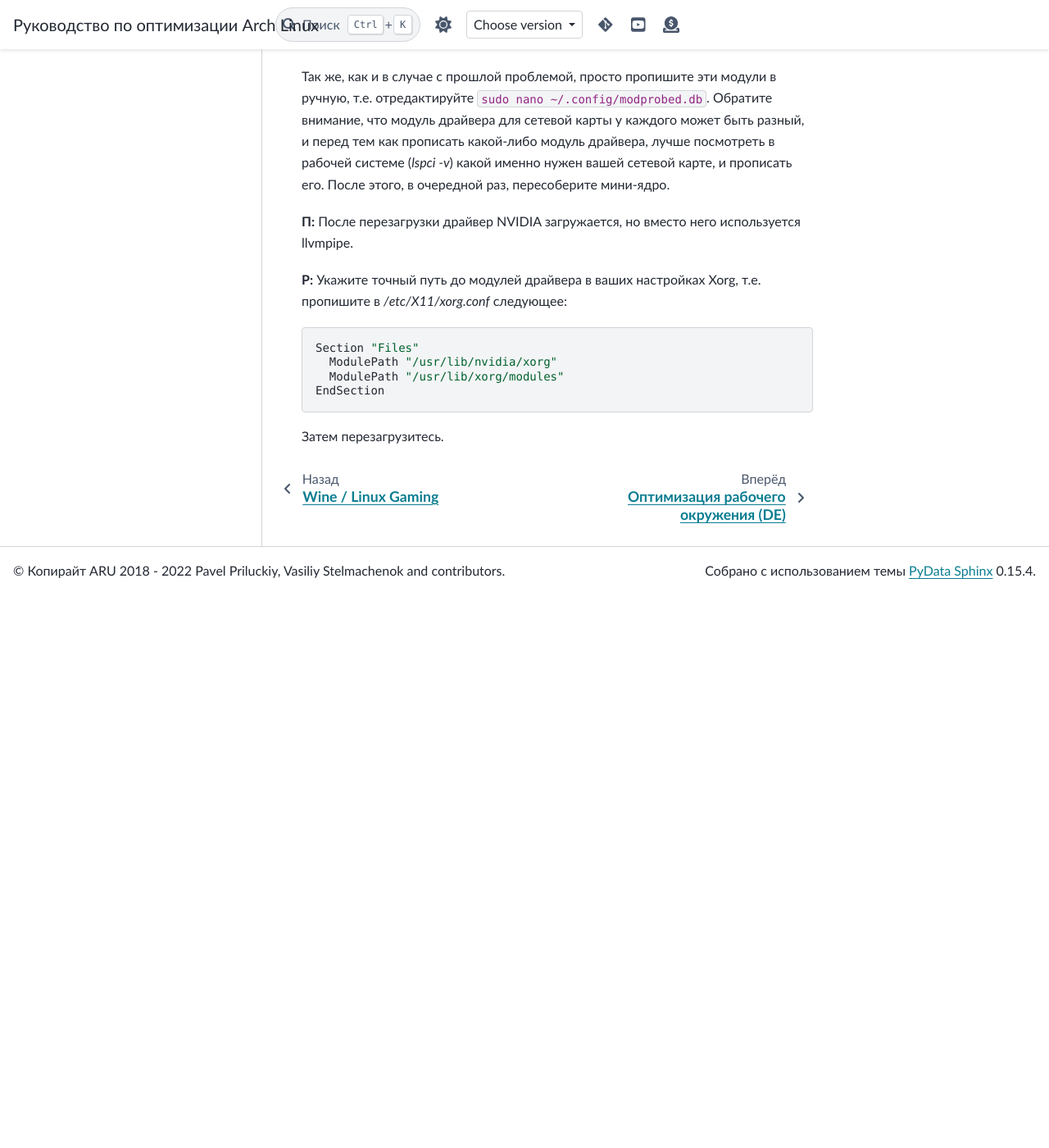
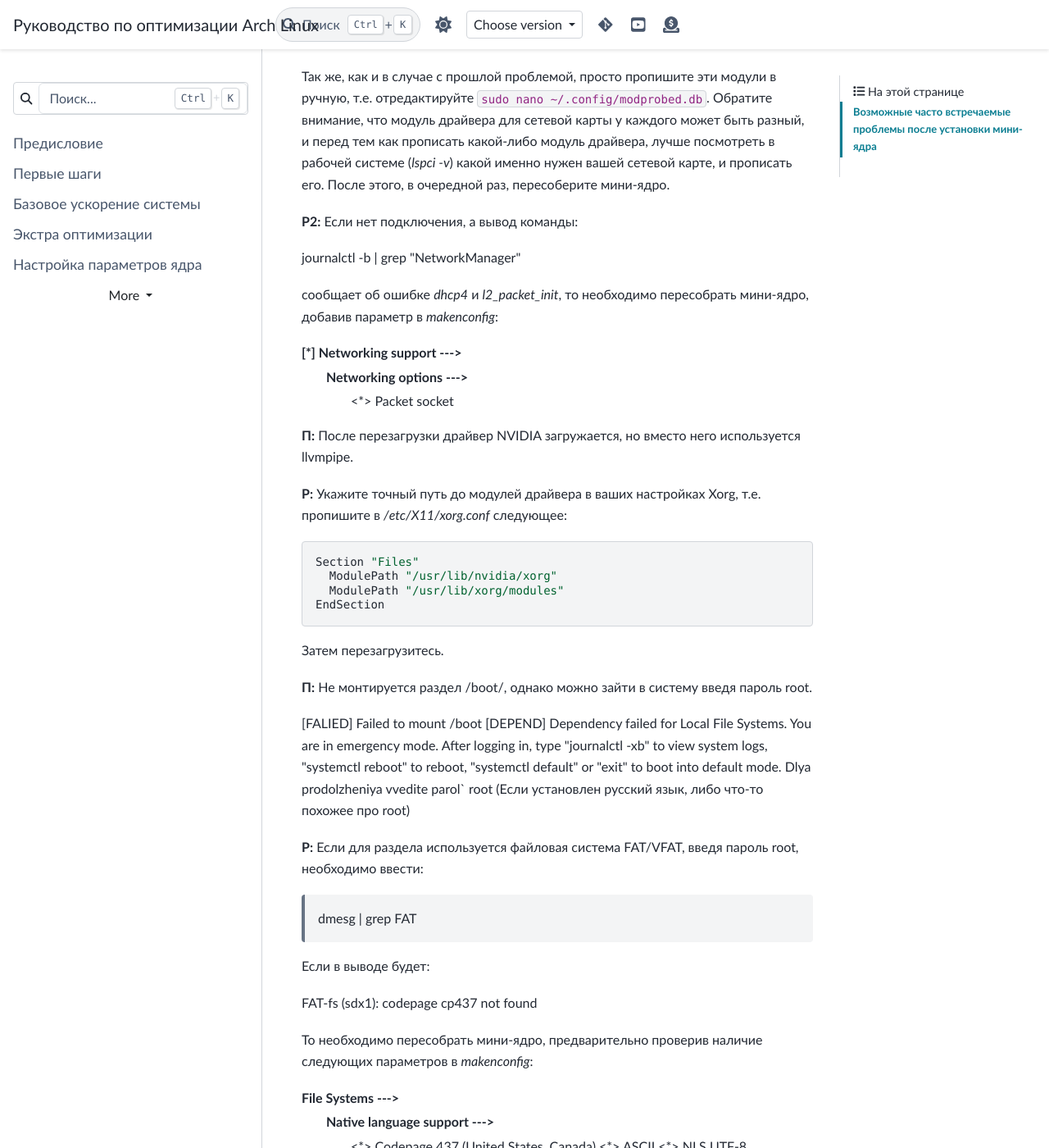
Before and after one commit to ventureoo/ARU, a Sphinx documentation site: the page built from docs/source/mini-kernel.rst, in a window 1280 px wide and 1400 px high, scrolled down 3003 px. Shown: the whole window at 82% size. Built offline with Sphinx 7.4.7 and the PyData theme 0.15.4, drawn with Linux system fonts in a browser that asks for light colours; before the commit the page ends 3729 px from its top, so only the background shows below that; some of the changed text lies outside the part shown.

Commit message:
problems
Добавил описание решений проблем с которыми я сталкивался при сборке мини-ядра. Также добавил еще одно решение проблемы отсутствия интернета, поскольку иногда сетевые драйвера подхватываются верно, а вот NetworkManager не работает корректно.

```diff
--- a/docs/source/mini-kernel.rst
+++ b/docs/source/mini-kernel.rst
@@ -134,6 +134,16 @@ SATA/SCSI, либо ATA и модулей Файловых систем.
 системе (*lspci -v*) какой именно нужен вашей сетевой карте, и прописать его.
 После этого, в очередной раз, пересоберите мини-ядро.
 
+**Р2:** Если нет подключения, а вывод команды:
+
+journalctl -b | grep "NetworkManager"
+
+сообщает об ошибке *dhcp4* и *l2_packet_init*, то необходимо пересобрать мини-ядро, добавив параметр в *makenconfig*:
+
+[*] Networking support  --->
+      Networking options  --->
+        <*> Packet socket
+
 **П:** После перезагрузки драйвер NVIDIA загружается, но вместо него
 используется llvmpipe.
 
@@ -146,3 +156,26 @@ SATA/SCSI, либо ATA и модулей Файловых систем.
   EndSection
 
 Затем перезагрузитесь.
+
+**П:** Не монтируется раздел /boot/, однако можно зайти в систему введя пароль root.
+
+[FALIED] Failed to mount /boot
+[DEPEND] Dependency failed for Local File Systems.
+You are in emergency mode. After logging in, type "journalctl -xb" to view system logs, "systemctl reboot" to reboot, "systemctl default" or "exit" to boot into default mode.
+Dlya prodolzheniya vvedite parol` root    (Если установлен русский язык, либо что-то похожее про root)
+
+**Р:** Если для раздела используется файловая система FAT/VFAT, введя пароль root, необходимо ввести:
+
+  dmesg | grep FAT
+
+Если в выводе будет:
+
+FAT-fs (sdx1): codepage cp437 not found
+
+То необходимо пересобрать мини-ядро, предварительно проверив наличие следующих параметров в *makenconfig*:
+
+File Systems --->
+  Native language support --->
+    <*> Codepage 437 (United States, Canada)
+    <*> ASCII
+    <*> NLS UTF-8
```
Also changed, not shown: other parts of docs/source/mini-kernel.rst (+1 -1 lines).
